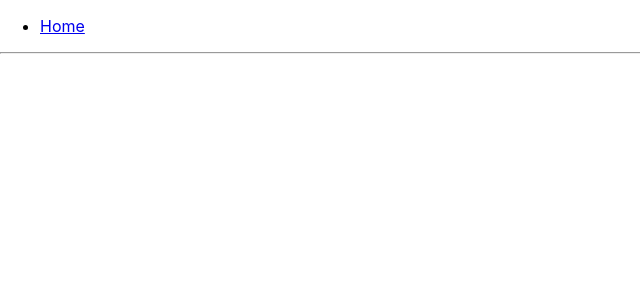
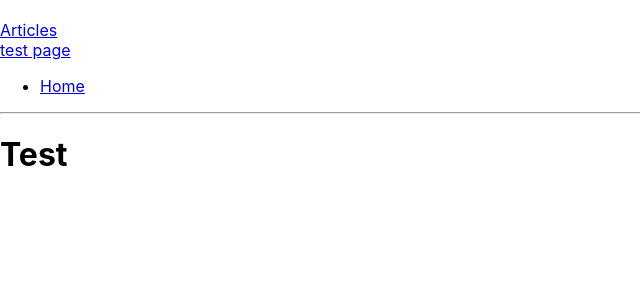
Before and after one commit to mattbf/articleapp, a React (Create React App) app: page /test in a window 1280 px wide. Shown: the top 300 px of the page, without its empty margins (0-640 px from the left). Built offline with nearby package versions, Linux system fonts and the light colour scheme.

Commit message:
Added a navbar

```diff
--- a/src/App.js
+++ b/src/App.js
@@ -2,10 +2,13 @@ import React from 'react';
 import './Styles/App.css';
 import { BrowserRouter as Router, Route, Link } from "react-router-dom";
 import Home from './Components/Home'
+import Test from './Components/Test'
+import Navbar from './Components/Navbar'
 
 function App() {
   return (
     <Router>
+      <Navbar/>
       <div>
         <ul>
           <li>
@@ -16,6 +19,7 @@ function App() {
         <hr />
 
         <Route exact path="/" component={Home} />
+        <Route exact path="/test" component={Test} />
       </div>
     </Router>
   );
--- /dev/null
+++ b/src/Components/Navbar.js
@@ -0,0 +1,24 @@
+import React from 'react';
+import { Link } from "react-router-dom";
+
+function Navbar() {
+  return (
+    <div>
+      <div className="logoBlock">
+        <img src='' />
+        <Link to='/'>
+          <div className="navHeading">
+            Articles
+          </div>
+        </Link>
+      </div>
+      <Link to='/test'>
+        <div className="navHeading">
+          test page
+        </div>
+      </Link>
+    </div>
+  );
+}
+
+export default Navbar;
--- /dev/null
+++ b/src/Components/Test.js
@@ -0,0 +1,11 @@
+import React from 'react'
+
+function Test() {
+  return(
+    <div>
+      <h1>Test</h1>
+    </div>
+  )
+}
+
+export default Test
```
